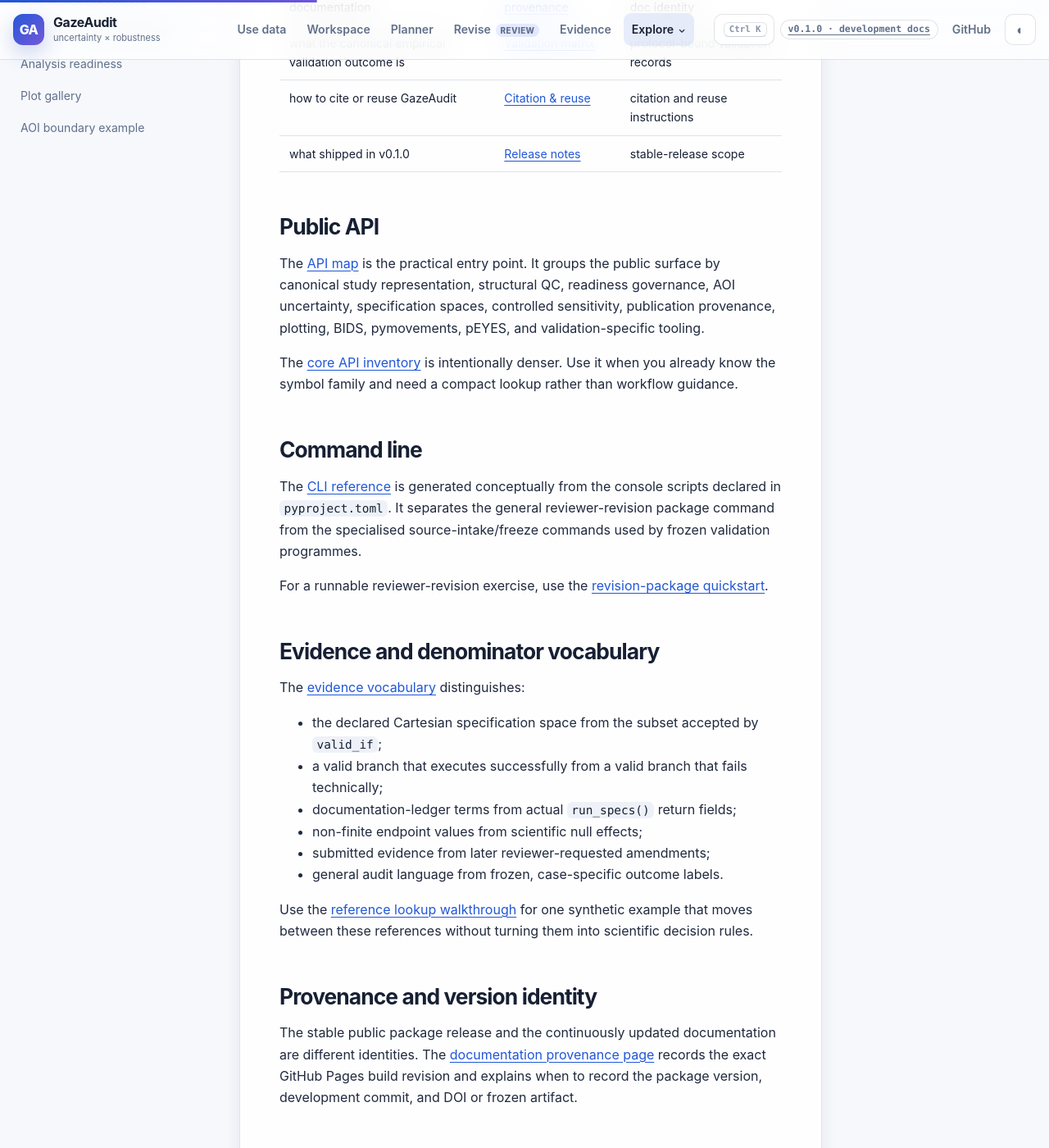
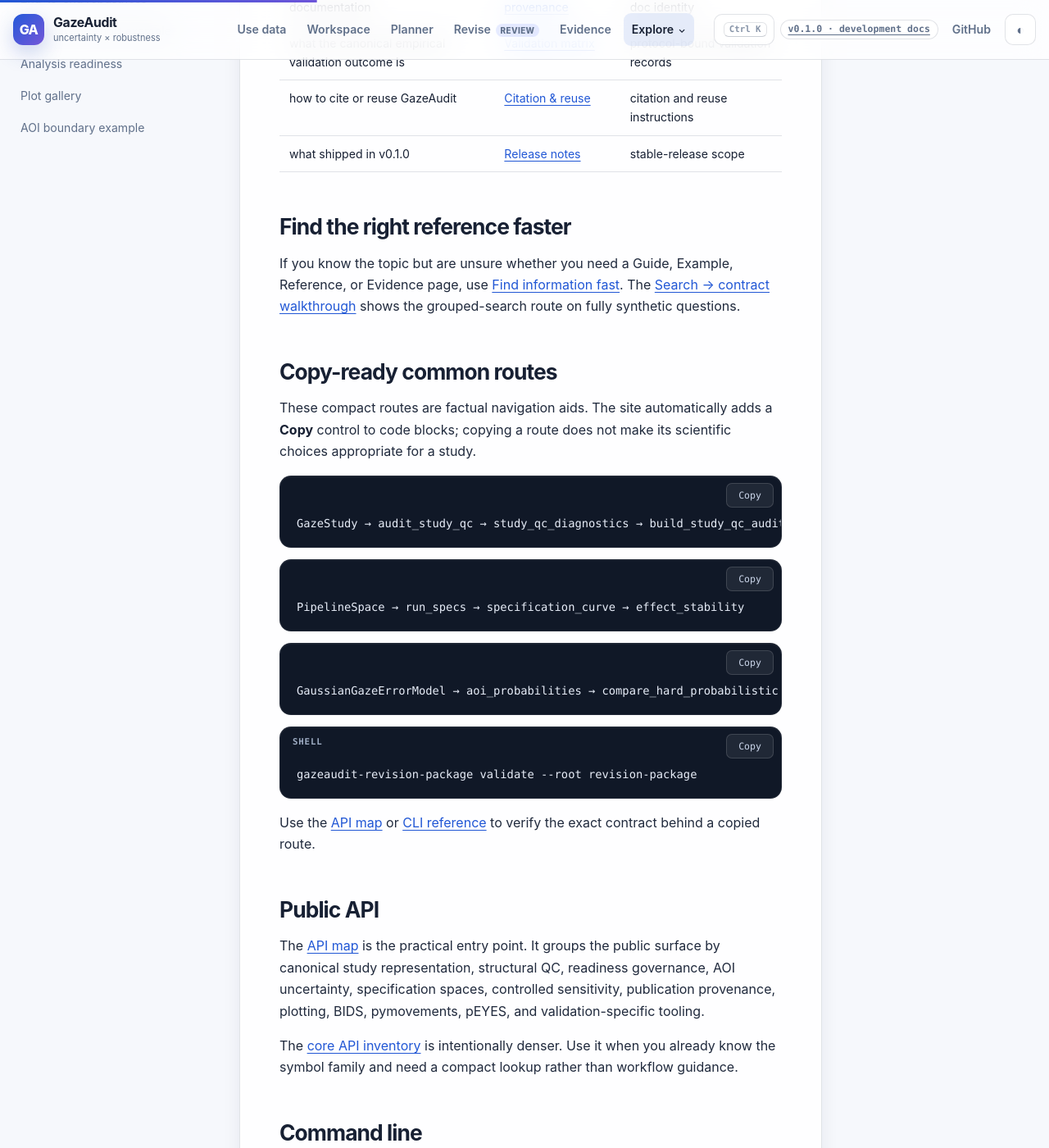
Before and after one commit to stefanosbalaskas/GazeAudit, a Jekyll site: the page built from docs/reference/index.md, in a window 1280 px wide and 1400 px high, scrolled down 1208 px. Shown: the whole window at 82% size. Built offline with Jekyll 4.4.1, drawn with Linux system fonts in a browser that asks for light colours; some of the changed text lies outside the part shown.

Commit message:
docs: add copy-ready reference routes

````diff
--- a/docs/reference/index.md
+++ b/docs/reference/index.md
@@ -29,6 +29,32 @@ These pages describe public APIs, installed commands, status vocabulary, softwar
 | what the canonical empirical validation outcome is | [Validation matrix]({{ '/docs/VALIDATION_MATRIX.html' | relative_url }}) | protocol-bound validation records |
 | how to cite or reuse GazeAudit | [Citation & reuse]({{ '/docs/CITATION_AND_REUSE.html' | relative_url }}) | citation and reuse instructions |
 | what shipped in v0.1.0 | [Release notes]({{ '/docs/RELEASE_NOTES_0.1.0.html' | relative_url }}) | stable-release scope |
+
+## Find the right reference faster
+
+If you know the topic but are unsure whether you need a Guide, Example, Reference, or Evidence page, use [Find information fast]({{ '/docs/guides/find-information-fast/' | relative_url }}). The [Search → contract walkthrough]({{ '/docs/examples/search-to-contract/' | relative_url }}) shows the grouped-search route on fully synthetic questions.
+
+## Copy-ready common routes
+
+These compact routes are factual navigation aids. The site automatically adds a **Copy** control to code blocks; copying a route does not make its scientific choices appropriate for a study.
+
+```text
+GazeStudy → audit_study_qc → study_qc_diagnostics → build_study_qc_audit
+```
+
+```text
+PipelineSpace → run_specs → specification_curve → effect_stability
+```
+
+```text
+GaussianGazeErrorModel → aoi_probabilities → compare_hard_probabilistic → expected_dwell
+```
+
+```bash
+gazeaudit-revision-package validate --root revision-package
+```
+
+Use the [API map]({{ '/docs/reference/api-map/' | relative_url }}) or [CLI reference]({{ '/docs/reference/cli-reference/' | relative_url }}) to verify the exact contract behind a copied route.
 
 ## Public API
 
````
